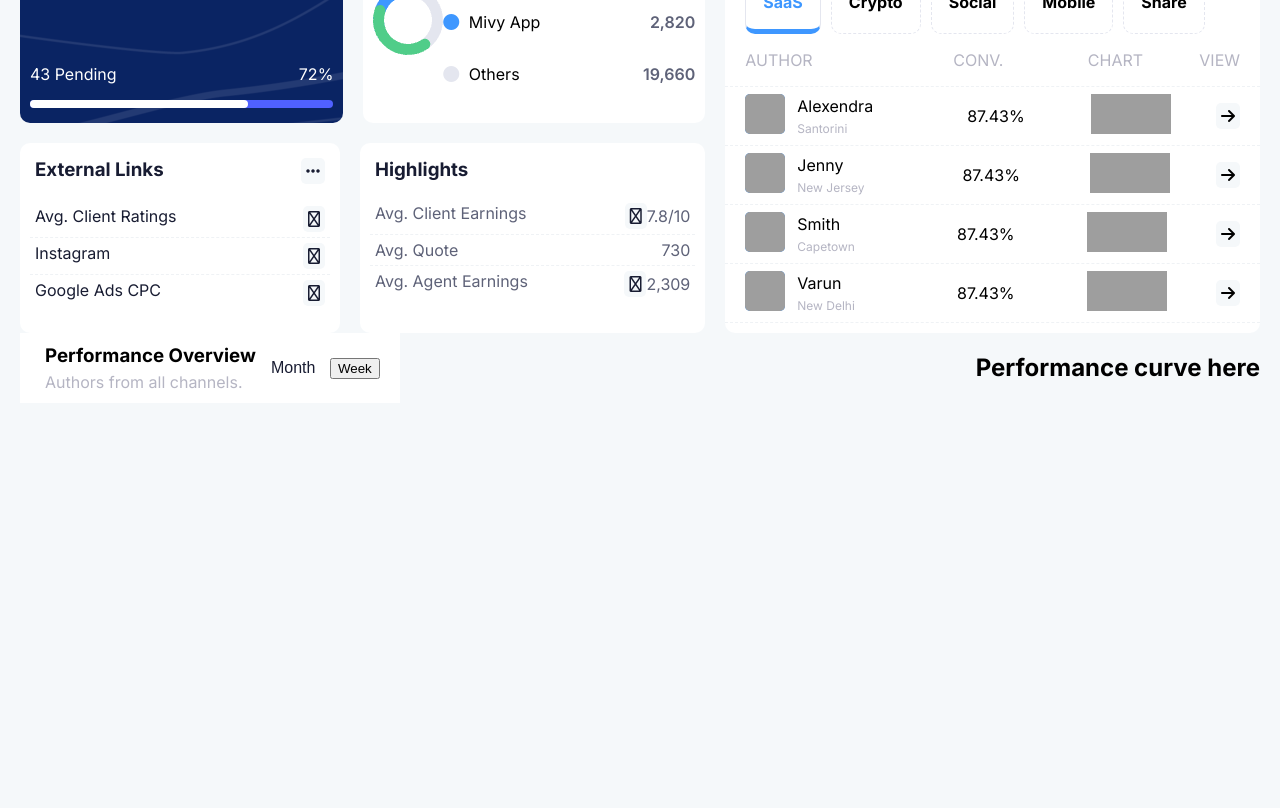
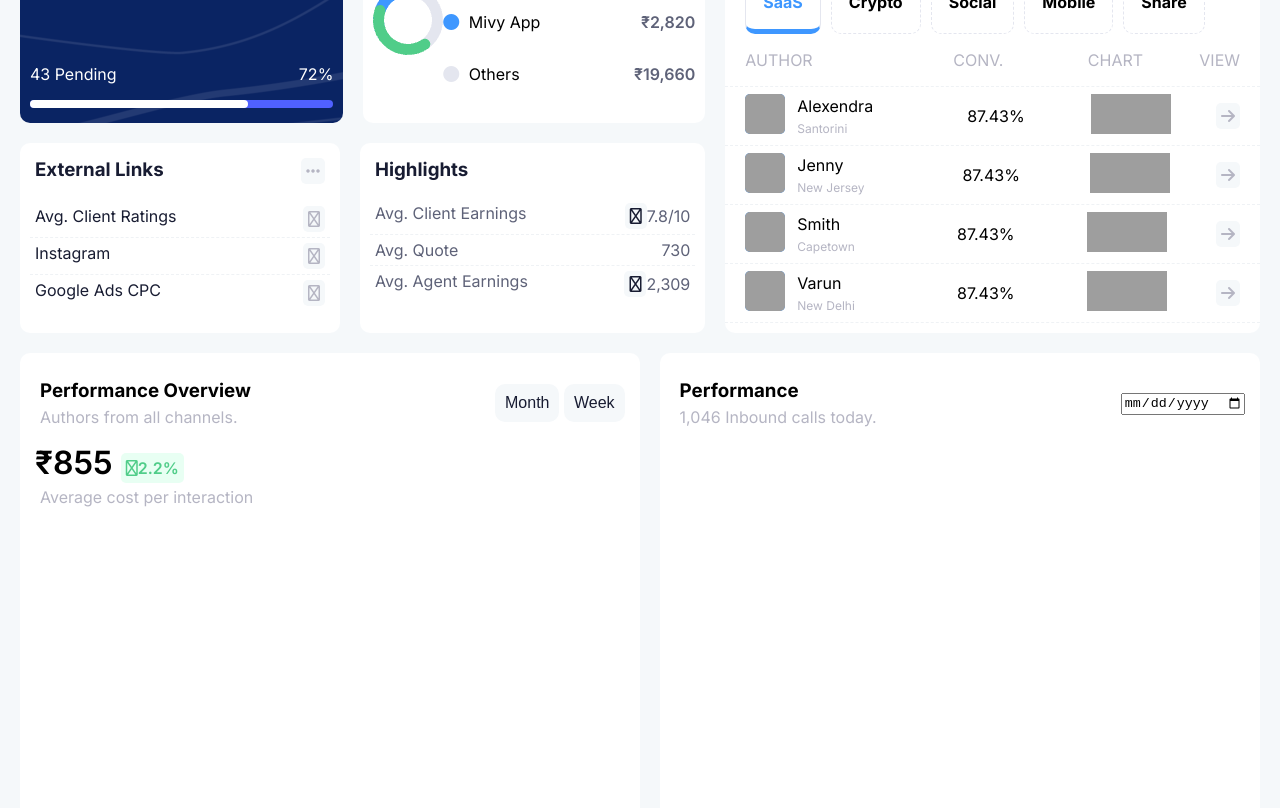
Before and after one commit to bewake24/Keen-Themes-Replica, a plain HTML site: page index.html in a window 1280 px wide. Shown: the part 273-1081 px from the top of the page. Before the commit the page ends 800 px from the top, so only its background shows below. Drawn offline with Linux system fonts and the light colour scheme; grey boxes are pictures that could not be loaded; some icons are missing.

Commit message:
Performance overview sesction

```diff
--- a/index.html
+++ b/index.html
@@ -81,7 +81,7 @@
 
           <div class="earning">
             <div class="monthly-earnings">
-              <h1>69,700 <span><i class="fa-regular fa-arrow-up"></i>2.2%</span></h1>
+              <h1>₹69,700 <span><i class="fa-regular fa-arrow-up"></i>2.2%</span></h1>
               <p>Projects Earnings in October</p>
             </div>
 
@@ -93,17 +93,17 @@
               <div class="detailed-earning-sources">
                 <div class="earning-sources">
                   <p><i class="fa-solid fa-circle fa-icon-2"></i> Leaf CRM</p>
-                  <p><span>7,660</span></p>
+                  <p><span>₹7,660</span></p>
                 </div>
 
                 <div class="earning-sources">
                   <p><i class="fa-solid fa-circle fa-icon-3"></i> Mivy App</p>
-                  <p><span>2,820</span></p>
+                  <p><span>₹2,820</span></p>
                 </div>
 
                 <div class="earning-sources">
                   <p><i class="fa-solid fa-circle fa-icon-4"></i> Others</p>
-                  <p><span>19,660</span></p>
+                  <p><span>₹19,660</span></p>
                 </div>
               </div>
             </div>
@@ -317,20 +317,39 @@
   <!-- Performance and Overview of authors performance overtime. -->
   <section>
     <div class="performance-overview">
-      <div class="overview author-bar">
+      <div class="overview ">
+          <div class="heading-subheading-icon">
             <div class="">
-          <h3 class="auth">Performance Overview</h3>
-          <p class="auth auth-key-01">Authors from all channels.</p>
+              <h3 class="heading">Performance Overview</h3>
+              <p class="heading-subheading">Authors from all channels.</p>
             </div>
+
             <div class="">
               <button type="button" name="month">Month</button>
               <button type="button" name="week">Week</button>
             </div>
           </div>
 
+          <div class="monthly-earnings">
+            <h1>₹855 <span><i class="fa-regular fa-arrow-up"></i>2.2%</span></h1>
+            <p>Average cost per interaction</p>
+          </div>
+
+      </div>
+
 
         <div class="performance">
-        <h1>Performance curve here</h1>
+          <div class="heading-subheading-icon">
+            <div class="">
+              <h3 class="heading">Performance</h3>
+              <p class="auth auth-key-01">1,046 Inbound calls today.</p>
+            </div>
+
+            <div class="">
+              <input type="date" name="" value="">
+            </div>
+          </div>
+
         </div>
     </div>
   </section>
--- a/styles.css
+++ b/styles.css
@@ -95,7 +95,7 @@ header{
 
 /* HACK: Revenue dashboard of the author. */
 
-.revenue-author, .performance-overview{
+.revenue-author{
   display: flex;
   flex-direction: row;
   flex-wrap: wrap;
@@ -455,31 +455,36 @@ header{
   font-size: 12px;
 }
 
+
 /* HACK: Performance and Overview of authors performance overtime. */
 
-.overview div button[name="month"]{
-  background: #3498db;
+.performance-overview{
+  display: flex;
+  flex-direction: row;
+  flex-wrap: wrap;
+  justify-content: space-between;
+  padding: 0 20px;
+  margin-top: 20px;
+  gap: 20px;
+}
+
+.overview, .performance{
+  min-height: 500px;
   background-color: #fff;
+  border-radius: 10px;
+  padding: 15px;
+  flex-grow: 2;
+}
+
+ .heading-subheading-icon div button{
+  background-color: #f5f8fa;
   border: 0;
   border-radius: 10px;
   color: #181c32;
   font-size: 16px;
-  padding: 5px 10px 5px 10px;
+  padding: 10px;
   text-decoration: none;
 }
-
-.overview div button[name="month"]:hover{
-  background: #3498db;
-  background-color: #f5f8fa;
-  border: 10px;
-  border-radius: 5px;
-  color: #181c32;
-  font-size: 16px;
-  font-weight: 600;
-  padding: 5px 10px 5px 10px;
-  text-decoration: none;
-}
-
 
 
 
@@ -551,3 +556,48 @@ header{
   line-height: 19.5px;
   text-decoration: none solid rgb(24, 28, 50);
 }
+
+
+
+
+
+
+
+/* /* HACK: CSS tempelates for this website. */
+
+
+
+/* 1.)  Tempelate for navbar in small cards: Author-bar, earning-bar, author-achievement, performance-overview, performance */
+.heading-subheading-icon{
+  background-color: #fff;
+  display: flex;
+  flex-direction: row;
+  height:70px;
+  justify-content: space-between;
+  align-items: center;
+  font-size: 16px;
+  margin: 0;
+  padding: 0;
+}
+
+
+.heading{
+  margin: 5px;
+}
+
+.heading-subheading{
+  color: #b5b5c3;
+  margin: 5px;
+}
+
+.font-icon{
+  color: #b5b5c3;
+  padding: 5px;
+  border-radius: 5px;
+  background-color: #f5f8fa;
+}
+
+
+
+
+/* 2.) Number Label and subheader */
```
Lines whose indentation alone changed are shown as unchanged.
